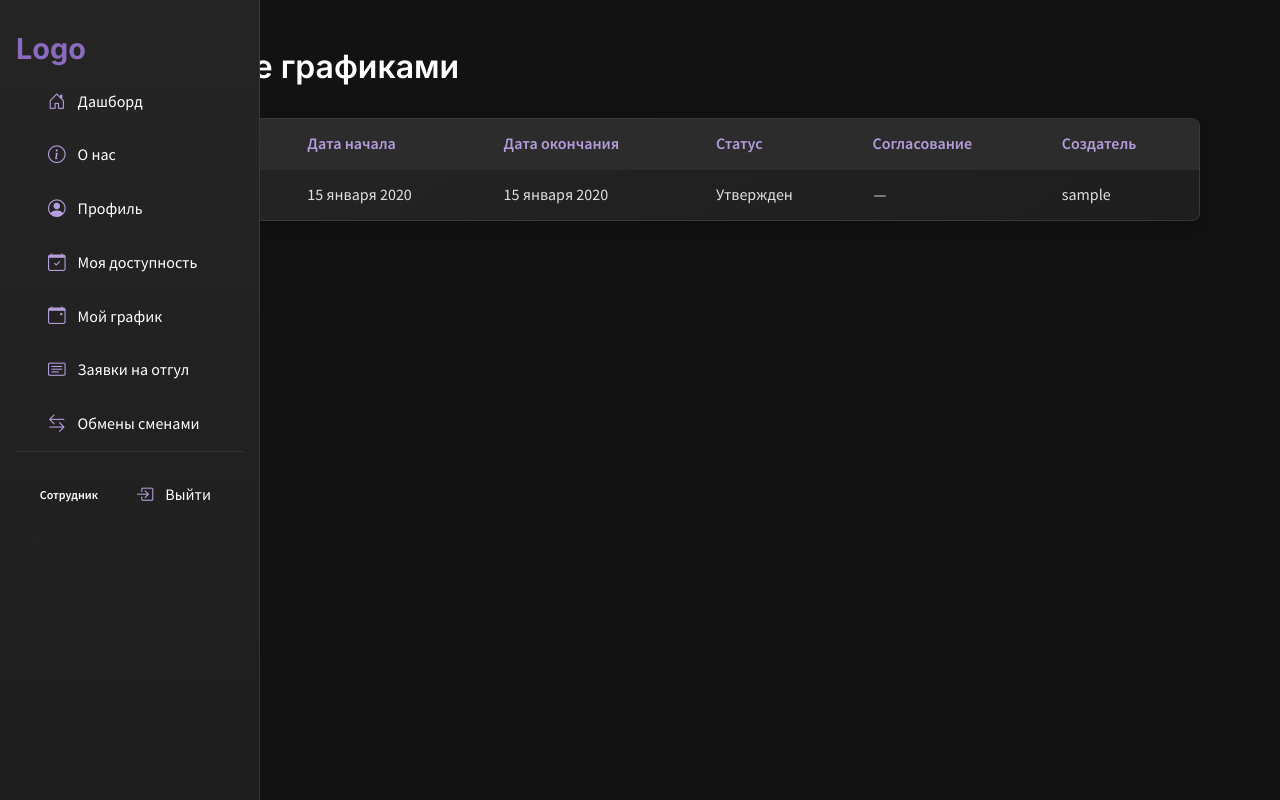
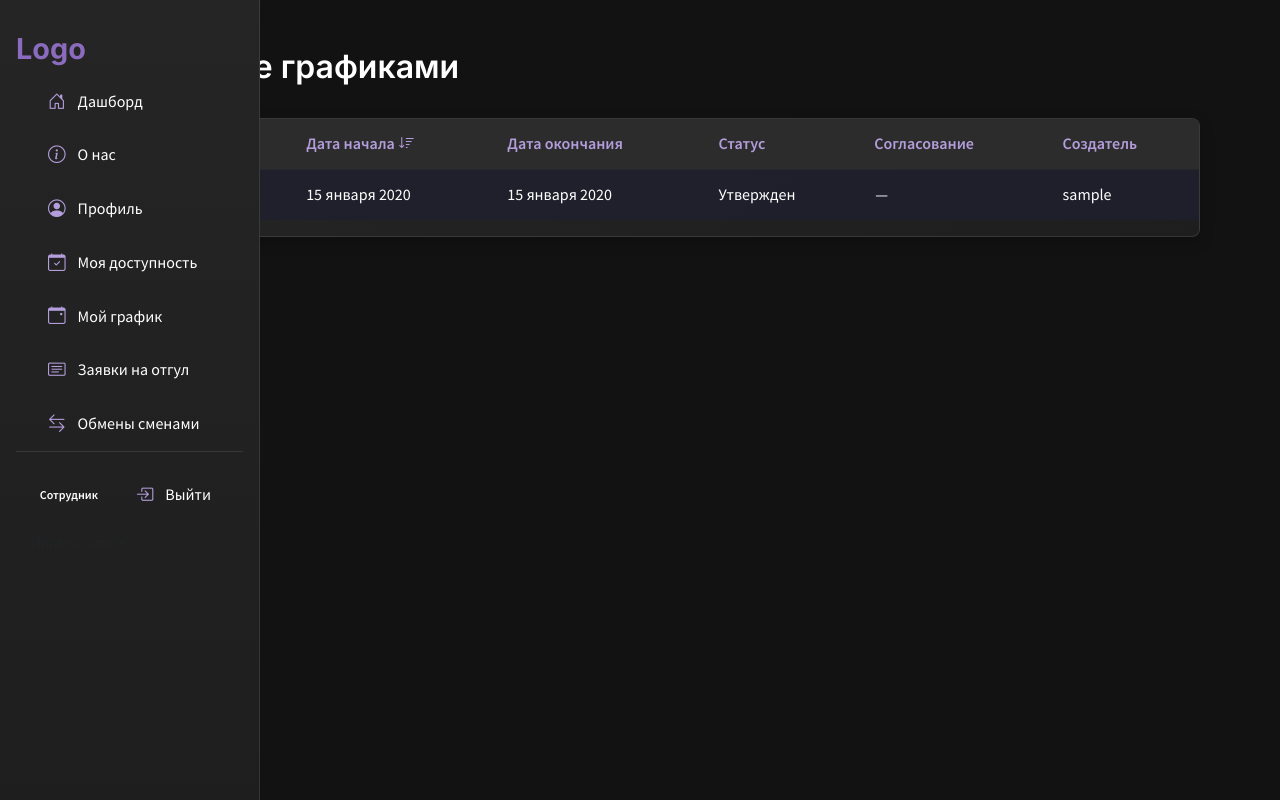
Before and after one commit to milli-2005/cursach_flexible_schedule, a Django app: page /schedules/ in a window 1280 px wide. Run offline with Django 5.2, Linux system fonts and the light colour scheme; a user stored in the database is signed in; tables that the repository leaves empty hold one stand-in row (values such as "Sample post"); parts of the project's set-up code (start-up, migrations or seed data) failed here and were passed over.

Commit message:
пагинация, сортировка графиков

```diff
--- a/schedule_optimizer/core/views.py
+++ b/schedule_optimizer/core/views.py
@@ -297,18 +297,6 @@ def dashboard(request):
         return redirect('index')
 
 
-# # core/views.py
-# @login_required
-# def dashboard(request):
-#     user = request.user
-#     profile = user.profile
-#     # Просто рендерим базовый шаблон с минимальным содержимым
-#     context = {
-#         'user': user,
-#         'profile': profile,
-#     }
-#     return render(request, 'core/debug_dashboard.html', context)
-
 
 @login_required
 def profile_view(request):
@@ -466,7 +454,7 @@ def workout_types(request):
     return render(request, 'core/workouts/workout_types.html')
 
 
-
+""" === РАСПИСАНИЕ === """
 @login_required
 def create_schedule_view(request):
     employees = UserProfile.objects.filter(role='employee')
@@ -514,8 +502,9 @@ def create_schedule_view(request):
     return render(request, 'core/schedules/create_schedule.html', context)
 
 
-from django.db.models import Count, Q
 
+
+from django.core.paginator import Paginator
 
 @login_required
 def schedule_view(request):
@@ -523,11 +512,21 @@ def schedule_view(request):
         messages.error(request, "Профиль пользователя не найден.")
         return redirect('dashboard')
 
-    # Все сотрудники
+    # Параметры
+    page_size = int(request.GET.get('page_size', 3))
+    sort_by = request.GET.get('sort', '-start_date')  # по умолчанию — новые сверху
+
+    # Валидация поля сортировки
+    valid_sort_fields = ['name', '-name', 'start_date', '-start_date', 'end_date', '-end_date', 'status', '-status']
+    if sort_by not in valid_sort_fields:
+        sort_by = '-start_date'
+
+    # Запрос с сортировкой
+    schedules = Schedule.objects.all().prefetch_related('approvals').order_by(sort_by)
+
     total_employees = UserProfile.objects.filter(role='employee').count()
-    schedules = Schedule.objects.all().prefetch_related('approvals')
 
-    # Добавляем аннотации
+    # Аннотации
     schedules_with_stats = []
     for s in schedules:
         approved_count = s.approvals.filter(approved=True).count()
@@ -542,11 +541,17 @@ def schedule_view(request):
             'responded_count': responded_count,
         })
 
+    # Пагинация
+    paginator = Paginator(schedules_with_stats, page_size)
+    page_obj = paginator.get_page(request.GET.get('page', 1))
+
     context = {
-        'schedules_with_stats': schedules_with_stats,
+        'schedules_with_stats': page_obj,
+        'page_obj': page_obj,
+        'page_size': page_size,
+        'current_sort': sort_by,
     }
     return render(request, 'core/schedules/schedule_list.html', context)
-
 
 
 
@@ -1083,10 +1088,10 @@ def reports_view(request):
         'total_salary': total_salary,
     }
 
-    # === ОТВЕТ ===
+    # ответ
     resp = render(request, 'core/reports/reports.html', context)
 
-    # === СОХРАНЕНИЕ В КУКИ ===
+    # сохранение в куки
     if 'set_hour_rate' in request.GET or 'reset_rate' in request.GET:
         if hour_rate is not None:
             resp.set_cookie('hour_rate', str(hour_rate), max_age=365*24*60*60)  # 1 год
@@ -1096,153 +1101,8 @@ def reports_view(request):
     return resp
 
 
-#ЭКСПОРТ ФАЙЛОВ
-# from openpyxl import Workbook
-# from django.http import HttpResponse
-#
-# @login_required
-# def export_report_detailed(request):
-#     if request.user.profile.role != 'manager':
-#         return redirect('dashboard')
-#
-#     period = request.GET.get('period', 'week')
-#     today = datetime.today().date()
-#
-#     if period == 'week':
-#         start_date = today - timedelta(days=7)
-#     elif period == 'month':
-#         start_date = today - timedelta(days=30)
-#     elif period == 'year':
-#         start_date = today - timedelta(days=365)
-#     else:
-#         start_date = today - timedelta(days=7)
-#
-#     assignments = ShiftAssignment.objects.filter(
-#         date__date__gte=start_date,
-#         date__date__lte=today
-#     ).select_related('employee__user', 'workout_type', 'schedule')
-#
-#     wb = Workbook()
-#     ws = wb.active
-#     ws.title = "Аналитика"
-#
-#     headers = ["Сотрудник", "Дата", "Время", "Тип", "Часов", "График"]
-#     ws.append(headers)
-#
-#     for a in assignments.order_by('-date', 'start_time'):
-#         dur = (datetime.combine(date.min, a.end_time) - datetime.combine(date.min, a.start_time)).total_seconds() / 3600
-#         ws.append([
-#             a.employee.user.username,
-#             a.date.strftime('%d.%m.%Y'),
-#             f"{a.start_time.strftime('%H:%M')}-{a.end_time.strftime('%H:%M')}",
-#             a.workout_type.name,
-#             round(dur, 2),
-#             a.schedule.name if a.schedule else "-"
-#         ])
-#
-#     response = HttpResponse(content_type='application/vnd.openxmlformats-officedocument.spreadsheetml.sheet')
-#     response['Content-Disposition'] = f'attachment; filename=analytics_{period}_{today.strftime("%Y%m%d")}.xlsx'
-#     wb.save(response)
-#     return response
 
-
-
-
-#для документа кто сколько работал
-# from datetime import date, datetime, timedelta
-# from collections import defaultdict
-#
-# @login_required
-# def operational_report(request):
-#     if request.user.profile.role != 'manager':
-#         messages.error(request, "Доступ запрещён.")
-#         return redirect('dashboard')
-#
-#     # Выбор периода
-#     period = request.GET.get('period', 'month')
-#     today = date.today()
-#
-#     if period == 'week':
-#         start_date = today - timedelta(days=7)
-#     elif period == 'month':
-#         start_date = today.replace(day=1)
-#     elif period == 'year':
-#         start_date = today.replace(month=1, day=1)
-#     else:
-#         start_date = today.replace(day=1)
-#
-#     # Определяем конец периода
-#     if period == 'week':
-#         end_date = today
-#     elif period == 'month':
-#         # Последний день месяца
-#         if today.month == 12:
-#             end_date = today.replace(year=today.year + 1, month=1, day=1) - timedelta(days=1)
-#         else:
-#             end_date = today.replace(month=today.month + 1, day=1) - timedelta(days=1)
-#     elif period == 'year':
-#         end_date = today.replace(year=today.year, month=12, day=31)
-#     else:
-#         end_date = today
-#
-#     # Все даты в периоде
-#     delta = end_date - start_date
-#     all_dates = [start_date + timedelta(days=i) for i in range(delta.days + 1)]
-#
-#     # Сотрудники
-#     employees = UserProfile.objects.filter(role='employee').order_by('user__username')
-#
-#     # Загружаем назначения
-#     assignments = ShiftAssignment.objects.filter(
-#         date__date__gte=start_date,
-#         date__date__lte=end_date
-#     ).select_related('employee', 'workout_type')
-#
-#     # Собираем данные: employee -> date -> hours
-#     data = defaultdict(lambda: defaultdict(float))  # {emp_id: {date: hours}}
-#     for a in assignments:
-#         dur = (datetime.combine(date.min, a.end_time) - datetime.combine(date.min, a.start_time)).total_seconds() / 3600
-#         data[a.employee_id][a.date] += dur
-#
-#     # Подготавливаем для шаблона
-#     rows = []
-#     total_hours_per_day = [0.0] * len(all_dates)
-#     total_shifts_per_day = [0] * len(all_dates)
-#
-#     for emp in employees:
-#         row = {
-#             'employee': emp,
-#             'hours': [],
-#             'total': 0.0,
-#         }
-#         for i, d in enumerate(all_dates):
-#             h = data[emp.id].get(d, 0.0)
-#             row['hours'].append(round(h, 1) if h > 0 else '')
-#             row['total'] += h
-#             total_hours_per_day[i] += h
-#             if h > 0:
-#                 total_shifts_per_day[i] += 1
-#         rows.append(row)
-#
-#     # Итоговая строка
-#     total_row = {
-#         'employee': {'user': {'username': 'Итого кол-часов'}},
-#         'hours': [round(h, 1) for h in total_hours_per_day],
-#         'total': round(sum(total_hours_per_day), 1)
-#     }
-#
-#     context = {
-#         'period': period,
-#         'start_date': start_date,
-#         'end_date': end_date,
-#         'all_dates': all_dates,
-#         'rows': rows,
-#         'total_row': total_row,
-#         'total_shifts_per_day': total_shifts_per_day,
-#     }
-#     return render(request, 'core/reports/operational.html', context)
-
-
+""" === ЭКСПОРТ В ЭКСЕЛЬ === """
 from openpyxl import Workbook
 from openpyxl.styles import PatternFill, Font, Border, Side
 from openpyxl.utils import get_column_letter
--- a/schedule_optimizer/templates/core/schedules/schedule_list.html
+++ b/schedule_optimizer/templates/core/schedules/schedule_list.html
@@ -6,35 +6,50 @@
 {% block content %}
 <div class="management-container">
 
-    <!-- ТАБЛИЦА ГРАФИКОВ -->
+    <!-- ЗАГОЛОВОК И КНОПКИ -->
     <div class="d-flex justify-content-between align-items-center mb-3">
         <h2>Управление графиками</h2>
         {% if user.profile.role == 'manager' %}
+            <div class="d-flex gap-2">
                 <form method="post" action="{% url 'send_availability_reminder' %}" style="display:inline;">
                     {% csrf_token %}
                     <button type="submit" class="btn btn-outline-warning">
                         <i class="bi bi-bell"></i> Напомнить о доступности
                     </button>
                 </form>
-            <a href="{% url 'create_schedule' %}" class="nav-link text-white">
+                <a href="{% url 'create_schedule' %}" class="btn btn-primary">
                     <i class="bi bi-plus-circle"></i> Создать график
                 </a>
+<!--                <a href="{% url 'create_schedule' %}" class="nav-link text-white">-->
+<!--                <i class="bi bi-plus-circle"></i> Создать график-->
+<!--            </a>-->
+            </div>
         {% endif %}
     </div>
 
+
+
+    <!-- ТАБЛИЦА -->
     <div class="management-table">
-        <table>
+        <table class="table table-dark table-striped">
             <thead>
     <tr>
         <th>Название</th>
-                    <th>Дата начала</th>
+        <th>
+            <a href="?sort={% if current_sort == 'start_date' %}-start_date{% else %}start_date{% endif %}{% for key, value in request.GET.items %}{% if key != 'sort' and key != 'page' %}&{{ key }}={{ value }}{% endif %}{% endfor %}"
+               class="text-decoration-none d-flex align-items-center gap-1">
+                Дата начала
+                {% if current_sort == 'start_date' %}
+                    <i class="bi bi-sort-up"></i>
+                {% else %}
+                    <i class="bi bi-sort-down"></i>
+                {% endif %}
+            </a>
+        </th>
         <th>Дата окончания</th>
         <th>Статус</th>
         <th>Согласование</th>
         <th>Создатель</th>
-<!--                    {% if user.profile.role == 'manager' %}-->
-<!--                        <th>Действия</th>-->
-<!--                    {% endif %}-->
     </tr>
 </thead>
             <tbody>
@@ -56,24 +71,46 @@
                             {% endif %}
                         </td>
                         <td>{{ s.created_by.username }}</td>
-<!--                        {% if user.profile.role == 'manager' %}-->
-<!--                            <td>-->
-<!--                                <a href="{% url 'edit_schedule' s.id %}" class="btn btn-sm btn-outline-primary">Редактировать</a>-->
-<!--                                <form method="post" action="{% url 'delete_schedule' s.id %}" style="display:inline;" onsubmit="return confirm('Удалить график?')">-->
-<!--                                    {% csrf_token %}-->
-<!--                                    <button type="submit" class="btn btn-sm btn-outline-danger">Удалить</button>-->
-<!--                                </form>-->
-<!--                            </td>-->
-<!--                        {% endif %}-->
                     </tr>
                     {% endwith %}
                 {% empty %}
                     <tr>
-                    <td colspan="7">Графики не найдены.</td>
+                        <td colspan="6" class="text-center">Графики не найдены.</td>
                     </tr>
                 {% endfor %}
             </tbody>
         </table>
     </div>
+
+    <!-- ПАГИНАЦИЯ — минималистичная -->
+{% if page_obj.has_other_pages %}
+<div class="d-flex justify-content-center align-items-center mt-4 gap-3">
+    {% if page_obj.has_previous %}
+        <a href="?page={{ page_obj.previous_page_number }}{% for key, value in request.GET.items %}{% if key != 'page' %}&{{ key }}={{ value }}{% endif %}{% endfor %}"
+           class="btn btn-outline-light btn-sm">
+            <i class="bi bi-arrow-left"></i>
+        </a>
+    {% else %}
+        <span class="btn btn-light btn-sm disabled">
+            <i class="bi bi-arrow-left"></i>
+        </span>
+    {% endif %}
+
+    <span class="text-white">
+        Стр. {{ page_obj.number }} из {{ page_obj.paginator.num_pages }}
+    </span>
+
+    {% if page_obj.has_next %}
+        <a href="?page={{ page_obj.next_page_number }}{% for key, value in request.GET.items %}{% if key != 'page' %}&{{ key }}={{ value }}{% endif %}{% endfor %}"
+           class="btn btn-outline-light btn-sm">
+            <i class="bi bi-arrow-right"></i>
+        </a>
+    {% else %}
+        <span class="btn btn-light btn-sm disabled">
+            <i class="bi bi-arrow-right"></i>
+        </span>
+    {% endif %}
+</div>
+{% endif %}
 </div>
 {% endblock %}
```
Lines whose indentation alone changed are shown as unchanged.
